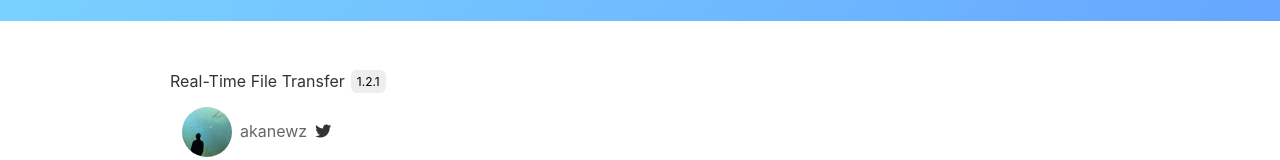
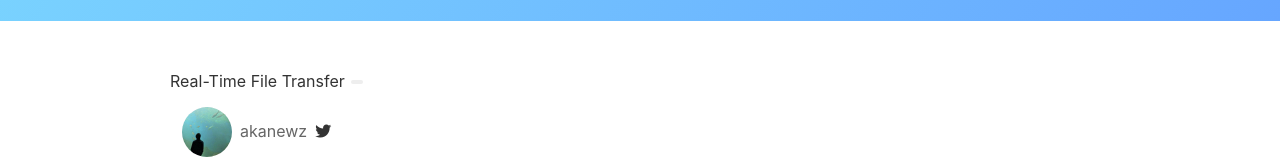
Before and after one commit to ryo4004/rts, a React (Create React App) app in the folder client/: page / in a window 1280 px wide. Shown: the part 1989-2149 px from the top of the page. Built offline with nearby package versions, Linux system fonts and the light colour scheme.

Commit message:
環境変数からバージョンを取得する

```diff
--- a/client/src/Library/Library.ts
+++ b/client/src/Library/Library.ts
@@ -3,7 +3,7 @@ import uniqid from 'uniqid'
 export const GA_ID = 'G-4QY92612LZ'
 
 export const appName = 'real-time-file-transfer'
-export const version = '1.2.1'
+export const version = process.env.REACT_APP_VERSION
 
 export const divisionWidth = 960
 
```
